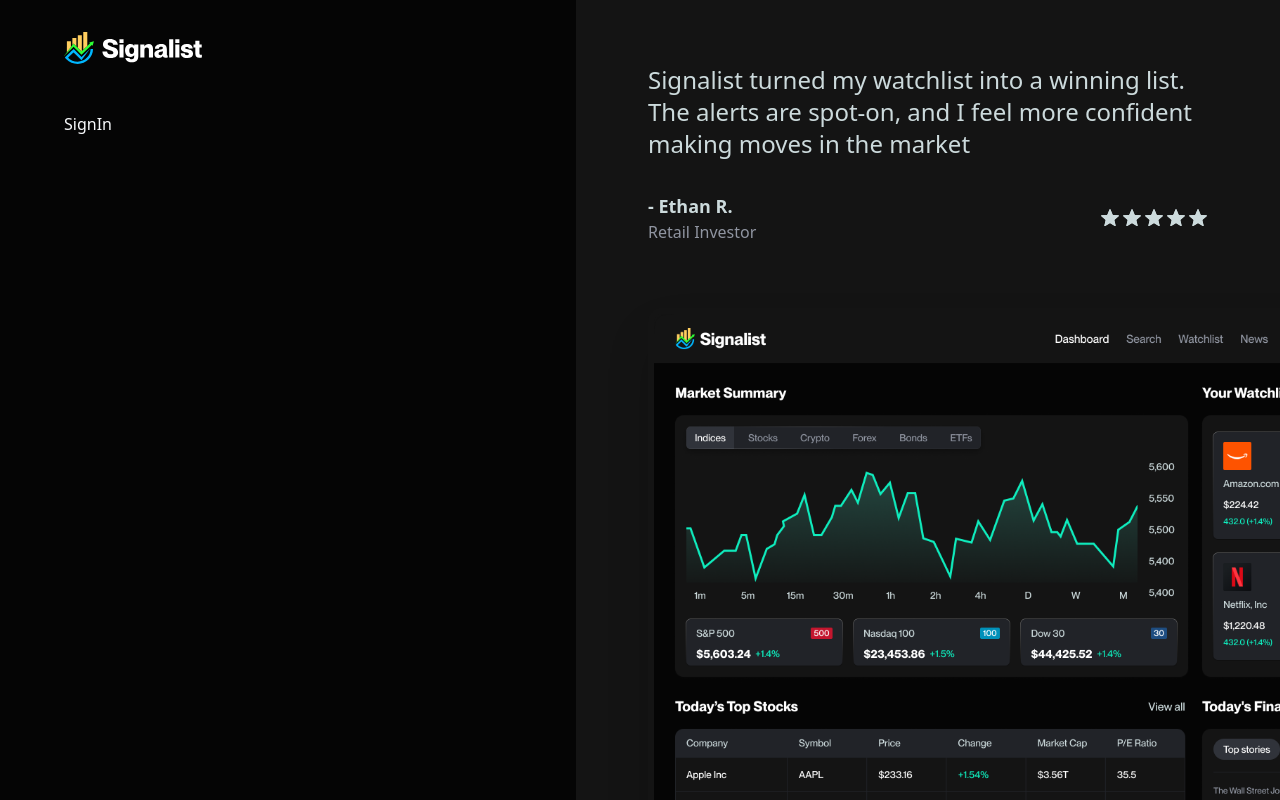
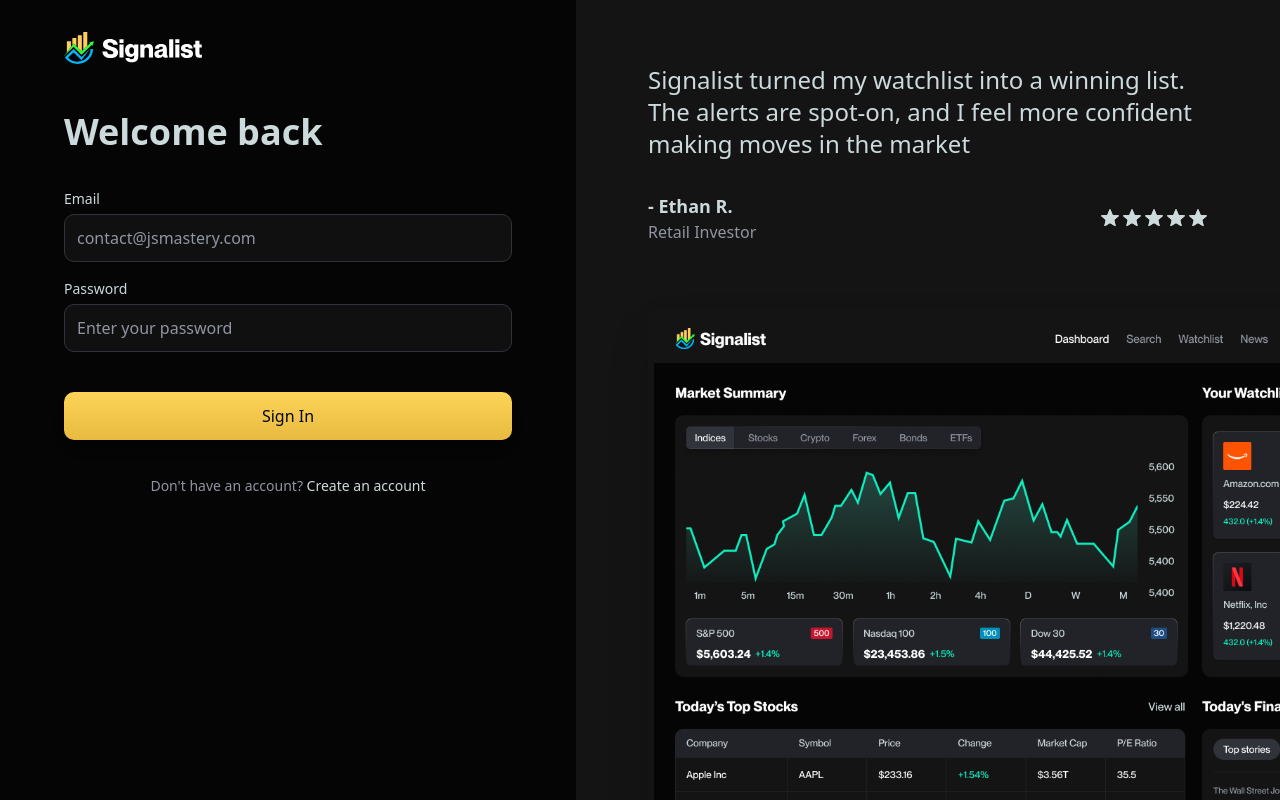
Before and after one commit to devsujalpatel/signalist, a Next.js app: page /sign-in in a window 1280 px wide. Built offline with nearby package versions, Linux system fonts and the light colour scheme.

Commit message:
signin page created

```diff
--- a/app/(auth)/sign-in/page.tsx
+++ b/app/(auth)/sign-in/page.tsx
@@ -1,7 +1,75 @@
-import React from "react";
+"use client";
+
+import { useForm } from "react-hook-form";
+import { Button } from "@/components/ui/button";
+import { InputField } from "@/components/forms/InputField";
+import FooterLink from "@/components/forms/FooterLink";
+import { useRouter } from "next/navigation";
 
 const SignIn = () => {
-  return <div>SignIn</div>;
+  const router = useRouter();
+  const {
+    register,
+    handleSubmit,
+    formState: { errors, isSubmitting },
+  } = useForm<SignInFormData>({
+    defaultValues: {
+      email: "",
+      password: "",
+    },
+    mode: "onBlur",
+  });
+
+  const onSubmit = async (data: SignInFormData) => {
+    try {
+      console.log(data);
+    } catch (error) {
+      console.error(error);
+    }
+  };
+
+  return (
+    <>
+      <h1 className="form-title">Welcome back</h1>
+
+      <form onSubmit={handleSubmit(onSubmit)} className="space-y-5">
+        <InputField
+          name="email"
+          label="Email"
+          placeholder="contact@jsmastery.com"
+          register={register}
+          error={errors.email}
+          validation={{
+            required: "Email is required",
+            pattern: /^\w+@\w+\.\w+$/,
+          }}
+        />
+
+        <InputField
+          name="password"
+          label="Password"
+          placeholder="Enter your password"
+          type="password"
+          register={register}
+          error={errors.password}
+          validation={{ required: "Password is required", minLength: 8 }}
+        />
+
+        <Button
+          type="submit"
+          disabled={isSubmitting}
+          className="yellow-btn w-full mt-5"
+        >
+          {isSubmitting ? "Signing In" : "Sign In"}
+        </Button>
+
+        <FooterLink
+          text="Don't have an account?"
+          linkText="Create an account"
+          href="/sign-up"
+        />
+      </form>
+    </>
+  );
 };
-
 export default SignIn;
--- a/app/(auth)/sign-up/page.tsx
+++ b/app/(auth)/sign-up/page.tsx
@@ -1,5 +1,6 @@
 "use client";
 import { CountrySelectField } from "@/components/forms/CountrySelectField";
+import FooterLink from "@/components/forms/FooterLink";
 import { InputField } from "@/components/forms/InputField";
 import SelectField from "@/components/forms/SelectField";
 import { Button } from "@/components/ui/button";
@@ -113,6 +114,11 @@ const SignUp = () => {
         >
           {isSubmitting ? "Creating Account" : "Start Your Investing Journey"}
         </Button>
+        <FooterLink
+          text="Already have an account"
+          linkText="Sign in"
+          href="/sign-in"
+        />
       </form>
     </>
   );
--- /dev/null
+++ b/components/forms/FooterLink.tsx
@@ -0,0 +1,18 @@
+import Link from "next/link";
+import React from "react";
+
+const FooterLink = ({ text, linkText, href }: FooterLinkProps) => {
+  return (
+    <div className="text-center pt-4">
+      <p className="text-sm text-gray-500">
+        {text}
+        {` `}
+        <Link href={href} className="footer-link">
+          {linkText}
+        </Link>
+      </p>
+    </div>
+  );
+};
+
+export default FooterLink;
```
